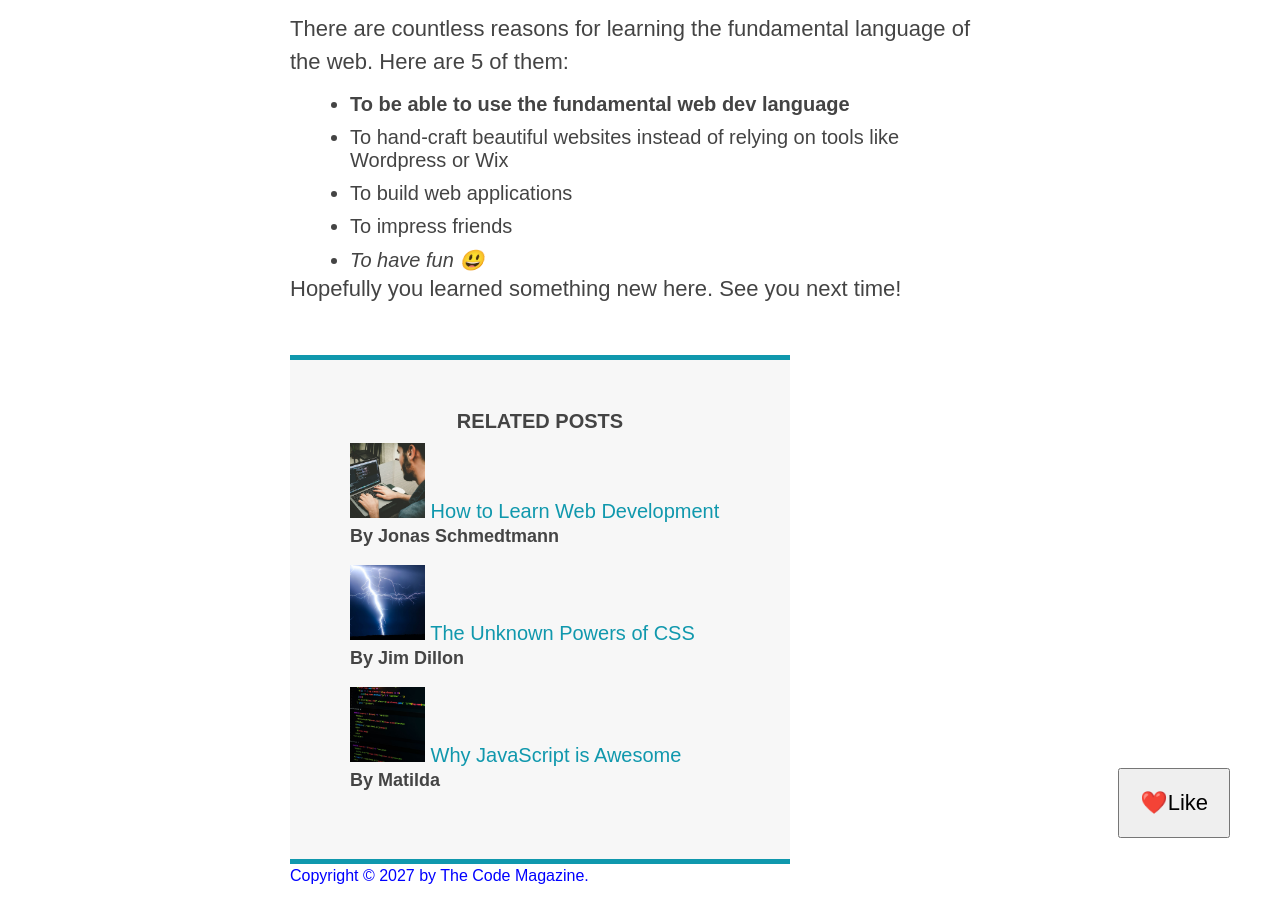
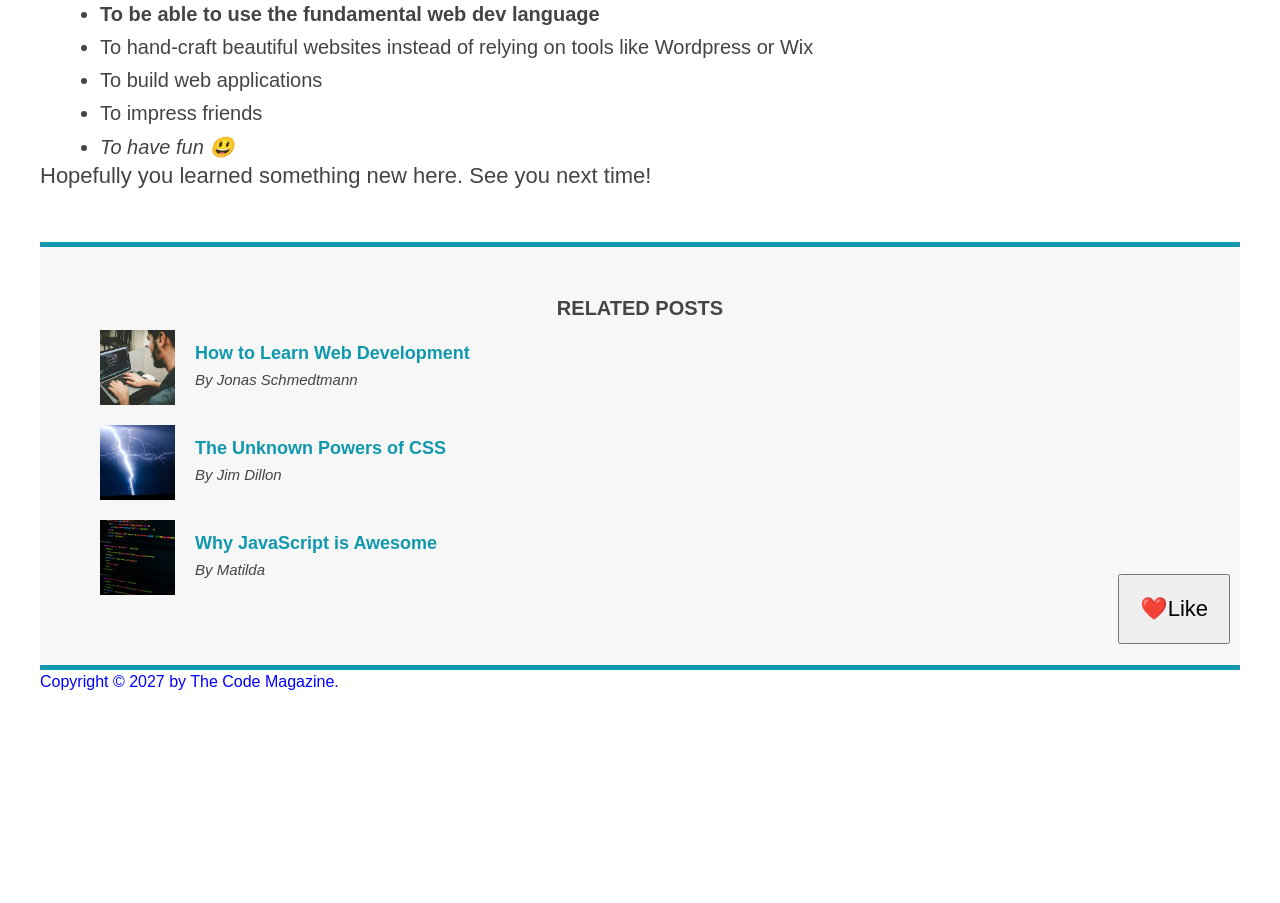
Before and after one commit to ashrf34q/03-CSS-Fundamentals, a plain HTML site: page index.html in a window 1280 px wide. Shown: the part 1464-2367 px from the top of the page. After the commit the page ends 2173 px from the top, so only its background shows below. Drawn offline with Linux system fonts and the light colour scheme.

Commit message:
Adding flexbox to our project

```diff
--- a/index.html
+++ b/index.html
@@ -23,6 +23,7 @@
         <header class="post-header">
           <h2>The Basic Language of the Web: HTML</h2>
 
+          <div class="author-element">
             <img
               src="img/laura-jones.jpg"
               alt="Headshot of Laura Jones"
@@ -30,9 +31,10 @@
               width="50"
             />
 
-          <p id="author">
+            <p class="author">
               Posted by <strong>Laura Jones</strong> on Monday, June 21st 2027
             </p>
+          </div>
 
           <img
             src="img/post-img.jpg"
@@ -107,35 +109,44 @@
         <h4>Related posts</h4>
 
         <ul class="related">
-          <li>
+          <li class="related-post">
             <img
               src="img/related-1.jpg"
               alt="Person programming"
               width="75"
               width="75"
             />
-            <a href="#">How to Learn Web Development</a>
+
+            <div>
+              <a href="#" class="related-link">How to Learn Web Development</a>
               <p class="related-author">By Jonas Schmedtmann</p>
+            </div>
           </li>
-          <li>
+          <li class="related-post">
             <img
               src="img/related-2.jpg"
               alt="Lightning"
               width="75"
               heigth="75"
             />
-            <a href="#">The Unknown Powers of CSS</a>
+
+            <div>
+              <a href="#" class="related-link">The Unknown Powers of CSS</a>
               <p class="related-author">By Jim Dillon</p>
+            </div>
           </li>
-          <li>
+          <li class="related-post">
             <img
               src="img/related-3.jpg"
               alt="JavaScript code on a screen"
               width="75"
               height="75"
             />
-            <a href="#">Why JavaScript is Awesome</a>
+
+            <div>
+              <a href="#" class="related-link">Why JavaScript is Awesome</a>
               <p class="related-author">By Matilda</p>
+            </div>
           </li>
         </ul>
       </aside>
--- a/styles.css
+++ b/styles.css
@@ -4,7 +4,7 @@
 }
 
 .container {
-  width: 700px;
+  width: 1200px;
   margin: 0 auto;
 }
 
@@ -25,12 +25,17 @@ h3 {
   background-color: #f7f7f7;
   padding: 20px 40px;
   margin-bottom: 50px;
-  height: 80px;
+  /* height: 80px; */
+
+  /* FLEXBOX */
+  display: flex;
+  align-items: center;
+  justify-content: space-between;
 }
 
 nav a:link {
   margin-right: 30px;
-  margin-top: 10px;
+  /* margin-top: 10px; */
   display: inline-block;
 }
 
@@ -89,6 +94,13 @@ h4 {
   margin-bottom: 40px;
 }
 
+.author-element {
+  margin-bottom: 15px;
+
+  display: flex;
+  align-items: center;
+}
+
 p {
   font-size: 22px;
   font-family: sans-serif;
@@ -107,9 +119,11 @@ li {
   margin: 10px;
 }
 
-#author {
+.author {
   font-style: italic;
   font-size: 18px;
+  margin-bottom: 0px;
+  margin-left: 15px;
 }
 
 #copyright {
@@ -129,7 +143,7 @@ aside {
   border-top: 5px solid #1098ad;
   border-bottom: 5px solid #1098ad;
   padding: 50px 0;
-  width: 500px;
+  /* width: 500px; */
 }
 
 .post-img {
@@ -175,8 +189,25 @@ a:active {
 }
 
 .related-author {
+  font-size: 15px;
+  margin-bottom: 0;
+  font-style: italic;
+}
+
+.related-post {
+  display: flex;
+  /* justify-content: space-between; */
+  align-items: center;
+  gap: 20px;
+  margin-bottom: 20px;
+}
+
+.related-link {
   font-size: 18px;
   font-weight: bold;
+  font-style: normal;
+  margin-bottom: 5px;
+  display: block;
 }
 
 .copyright {
```
Lines whose indentation alone changed are shown as unchanged.
